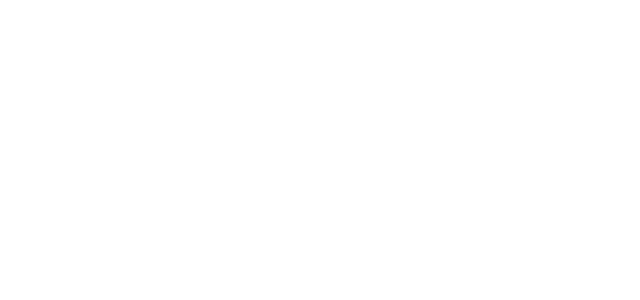
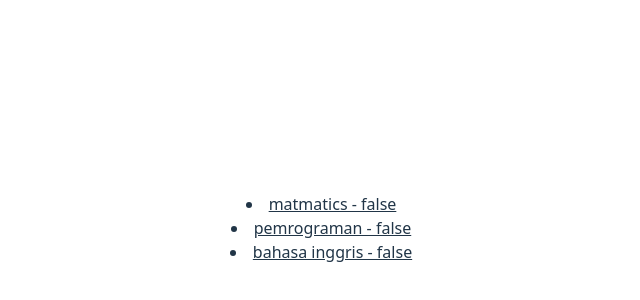
Before and after one commit to qadrihafyan/32-pbk-uts-233510651, a Vue app: page / in a window 1280 px wide. Shown: the part 172-472 px from the top of the page, without its empty margins (319-959 px from the left). Built offline with nearby package versions, Linux system fonts and the light colour scheme.

Commit message:
display tasks

```diff
--- a/src/App.vue
+++ b/src/App.vue
@@ -1,9 +1,32 @@
 <script setup>
+import { ref } from 'vue'
+
+const tasks = ref([
+  {
+    id: 1,
+    title: 'matmatics',
+    completed: false
+  },
+  {
+    id: 2,
+    title: 'pemrograman',
+    completed: false
+  },
+  {
+    id: 3,
+    title: 'bahasa inggris',
+    completed: false
+  }
+])
 </script>
 
 <template>
   <div>
-
+    <u>
+      <li v-for="task in tasks" :key="task.id">
+        {{ task.title }} - {{ task.completed }}
+      </li>
+    </u>
   </div>
 </template>
 
```
